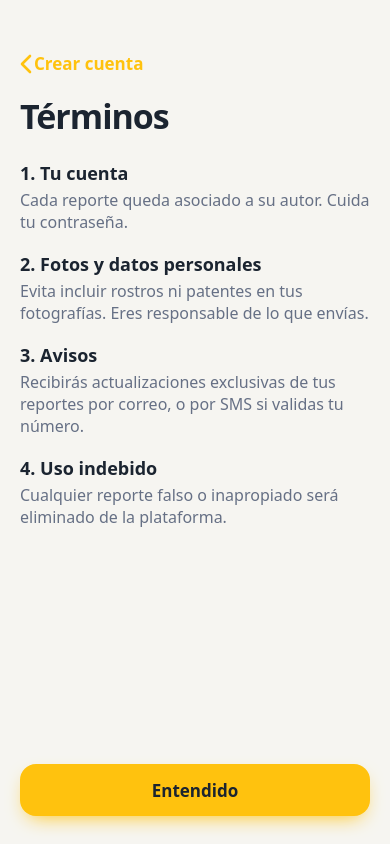
After one commit to matiasveragua/proyecto_inicial, a Django app: page /terminos/ in a window 390 px wide. The commit adds this page. Run offline with Django 5.2, Linux system fonts and the light colour scheme.

Commit message:
Agrega pantalla Términos y ajusta diseño de Más detalle
- Crea la pantalla Términos (terminos.html) con su vista y su ruta /terminos/, accesible sin iniciar sesión
- Ajusta Más detalle para que los espacios de fotos sean más pequeños en computador y tablet
- Actualiza views.py y urls.py con los cambios anteriores

```diff
--- a/mysite/urls.py
+++ b/mysite/urls.py
@@ -30,6 +30,8 @@ urlpatterns = [
     # LoginView usa reportes/login.html, que es la pantalla que hizo Bastian.
     path('accounts/login/', views.EntrarView.as_view(), name='login'),
     path('accounts/', include('django.contrib.auth.urls')),
+    path('accounts/registro/', views.registro, name='registro'),
+    path('terminos/', views.terminos, name='terminos'),
 ]
 
 # En desarrollo, servir las fotos subidas desde /media/
--- a/reportes/templates/reportes/mas_detalle.html
+++ b/reportes/templates/reportes/mas_detalle.html
@@ -43,6 +43,10 @@
     .acciones { margin-top: auto; padding-top: 28px; display: flex; flex-direction: column; gap: 8px; }
     .btn { appearance: none; border: 0; height: 52px; border-radius: 16px; width: 100%; font-size: 17px; font-weight: 700; cursor: pointer; background: var(--amarillo-vial); color: var(--texto-sobre-amarillo); box-shadow: 0 8px 20px -8px var(--amarillo-vial); }
     .btn-texto { display: flex; align-items: center; justify-content: center; height: 44px; color: var(--amarillo-vial); font-size: 17px; font-weight: 600; text-decoration: none; }
+        /* Computador y tablet: espacios de foto más pequeños */
+    @media (min-width: 768px) {
+        .fotos { grid-template-columns: repeat(3, 120px); }
+    }
 </style>
 
 <div class="pantalla">
--- /dev/null
+++ b/reportes/templates/reportes/terminos.html
@@ -0,0 +1,68 @@
+{% extends 'reportes/base.html' %}
+
+{% block contenido %}
+
+<style>
+    /* Ocupa todo el ancho de la pantalla; el espacio lateral crece con el tamaño */
+    .pantalla { flex: 1; overflow-y: auto; width: 100%; display: flex; flex-direction: column; padding: 52px clamp(20px, 5vw, 80px) 28px; }
+
+    .volver { display: inline-flex; align-items: center; gap: 2px; align-self: flex-start; color: var(--amarillo-vial); font-size: 17px; font-weight: 600; text-decoration: none; margin-bottom: 18px; }
+    .pantalla h1 { margin: 0 0 22px; font-size: clamp(34px, 4vw, 52px); font-weight: 800; letter-spacing: -.03em; }
+
+    .termino { margin-bottom: 18px; }
+    .termino h2 { margin: 0 0 4px; font-size: 18px; font-weight: 700; }
+    .termino p { margin: 0; font-size: 16px; line-height: 1.4; color: var(--texto-secundario); }
+
+    .acciones { margin-top: auto; padding-top: 24px; width: 100%; }
+    .btn { display: flex; align-items: center; justify-content: center; height: 52px; width: 100%; border-radius: 16px; font-size: 17px; font-weight: 700; text-decoration: none; background: var(--amarillo-vial); color: var(--texto-sobre-amarillo); box-shadow: 0 8px 20px -8px var(--amarillo-vial); }
+
+    /* Tablet y computador: términos en dos columnas, cada uno en una tarjeta */
+    @media (min-width: 768px) {
+        .terminos-lista { display: grid; grid-template-columns: 1fr 1fr; gap: 20px; }
+        .terminos-lista .termino { background: var(--fondo-tarjeta); border-radius: 16px; padding: 24px; margin-bottom: 0; }
+        .termino h2 { font-size: 20px; }
+        .termino p { font-size: 17px; }
+        .acciones { max-width: 360px; margin-left: auto; margin-right: auto; }
+    }
+</style>
+
+<div class="pantalla">
+
+    <a class="volver" href="{% url 'registro' %}">
+        <svg width="12" height="20" viewBox="0 0 12 20" fill="none" stroke="currentColor" stroke-width="2.6" stroke-linecap="round" stroke-linejoin="round"><path d="M10 2L2 10l8 8"/></svg>
+        Crear cuenta
+    </a>
+
+    <h1>Términos</h1>
+
+    <div class="terminos-lista">
+
+        <div class="termino">
+            <h2>1. Tu cuenta</h2>
+            <p>Cada reporte queda asociado a su autor. Cuida tu contraseña.</p>
+        </div>
+
+        <div class="termino">
+            <h2>2. Fotos y datos personales</h2>
+            <p>Evita incluir rostros ni patentes en tus fotografías. Eres responsable de lo que envías.</p>
+        </div>
+
+        <div class="termino">
+            <h2>3. Avisos</h2>
+            <p>Recibirás actualizaciones exclusivas de tus reportes por correo, o por SMS si validas tu número.</p>
+        </div>
+
+        <div class="termino">
+            <h2>4. Uso indebido</h2>
+            <p>Cualquier reporte falso o inapropiado será eliminado de la plataforma.</p>
+        </div>
+
+    </div>
+
+    <div class="acciones">
+        <a class="btn" href="{% url 'registro' %}">Entendido</a>
+    </div>
+
+</div>
+
+{% endblock contenido %}
--- a/reportes/views.py
+++ b/reportes/views.py
@@ -180,3 +180,5 @@ def mis_reportes(request):
 @login_required
 def mas_detalle(request):
     return render(request, 'reportes/mas_detalle.html')
+def terminos(request):
+    return render(request, 'reportes/terminos.html')
```
